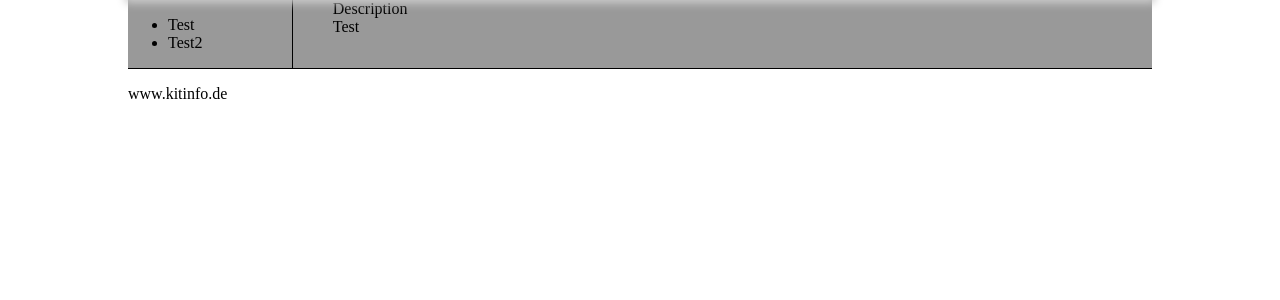
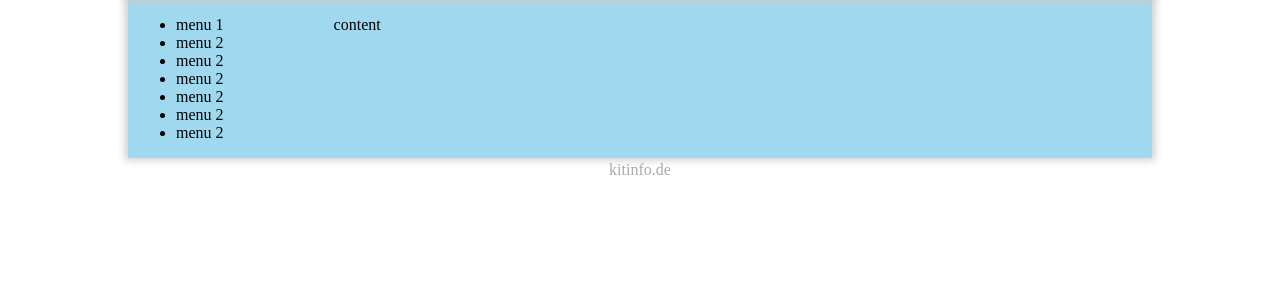
Before and after one commit to kitinfo/schichtsalat, a PHP site: page / in a window 1280 px wide. Shown: the part 132-432 px from the top of the page. Run offline with PHP 8.4, Linux system fonts and the light colour scheme.

Commit message:
layout changes

```diff
--- a/web-frontend/index.html
+++ b/web-frontend/index.html
@@ -11,33 +11,31 @@
 		<title>Schichtsalat</title>
 	</head>
 	<body>
-
 		<div id="header">
 			<img id="head-logo" src="static/schichtsalat.svg" alt="Schichtsalat Logo" />
 			<h1>Schichtsalat</h1>
 			<select id="eventlist"></select>
 		</div>
-
-
 		<div id="content-wrapper">
-			<div id="sidemenu">
-				<ul id="menulist">
-					<li>Test</li>
-					<li>Test2</li>
+			<div id="menu-section">
+				<ul class="menu">
+					<li>menu 1</li>
+					<li>menu 2</li>
+					<li>menu 2</li>
+					<li>menu 2</li>
+					<li>menu 2</li>
+					<li>menu 2</li>
+					<li>menu 2</li>
 				</ul>
 			</div>
 
 
-			<div id ="content">
-				<div "description">
-					Description <br>
-					Test
-				</div>
+			<div id="content">
+				content
 			</div>
 		</div>
-
-		<div class="footer">
-			<p>www.kitinfo.de</p>
+		<div id="footer">
+			kitinfo.de
 		</div>
 	</body>
 </html>
--- a/web-frontend/static/index.css
+++ b/web-frontend/static/index.css
@@ -1,17 +1,21 @@
 body {
-	width: 80%;
-	margin: auto;
-	padding: 0;
+	width:80%;
+	margin:auto;
+	padding:0;
 }
 
 #header {
 	margin-top:2em;
 	position:relative;
-	background-color: #A00;
+	background-color: #a00;
 	border-radius: 1em 1em 0 0;
-	box-shadow:0 0 0.5em 0.2em #ccc;
 	background: #feffff;
 	background: linear-gradient(to bottom, #feffff 0%,#ddf1f9 35%,#a0d8ef 100%);
+	z-index:1;
+}
+
+#header, #content-wrapper{
+	box-shadow:0 -0.1em 0.5em 0.2em #ccc;
 }
 
 #head-logo {
@@ -30,6 +34,12 @@ body {
 	font-style:italic;
 }
 
+#footer{
+	margin-top:0.2em;
+	text-align:center;
+	color:#aaa;
+}
+
 #eventlist {
 	position:absolute;
 	bottom:0;
@@ -38,39 +48,25 @@ body {
 	margin-right:1em;
 }
 
-#content-wrapper {
-	width: 100%;
-	background: #999;
-	overflow: auto;
+#content-wrapper{
+	background-color:#a0d8ef;
 }
 
-#sidemenu {
-	width: 15%;
-	float: left;
-	text-align: left;
-	padding-right: 10px;
-	border-right: solid 1px;
-	height: 100%;
+#menu-section{
+	padding:1em;
+	width:15%;
 	display:inline-block;
+	vertical-align:top;
 }
 
-#menulist {
-	display:inline-block;
+#menu-section .menu{
+	padding:0 0 0 2em;
+	margin:0;
 }
 
-#content {
-	float: right;
-	text-align: left;
-	width: 80%;
-	margin-left: 20px;
-	height: 100%;
-	display: inline-block;
+#content{
+	padding:1em;
+	width:65%;
+	display:inline-block;
+	vertical-align:top;
 }
-
-.footer {
-	bottom: 0px;
-	border-top: solid 1px;
-	width: 100%;
-	margin: 0px 0px 0px 0px;
-	clear: both;
-}
```
